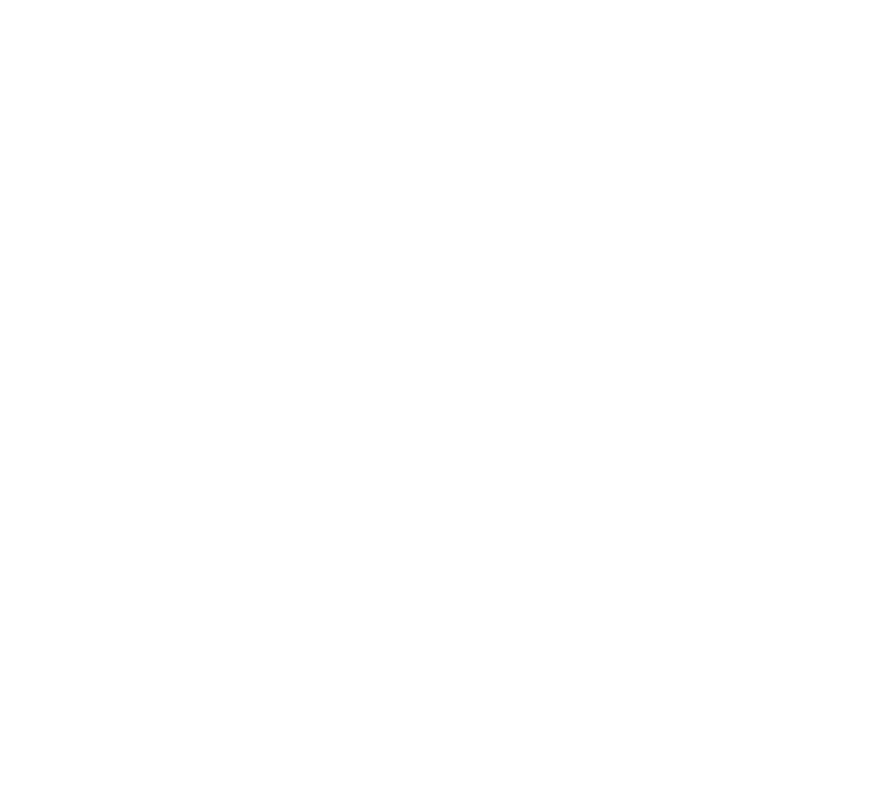
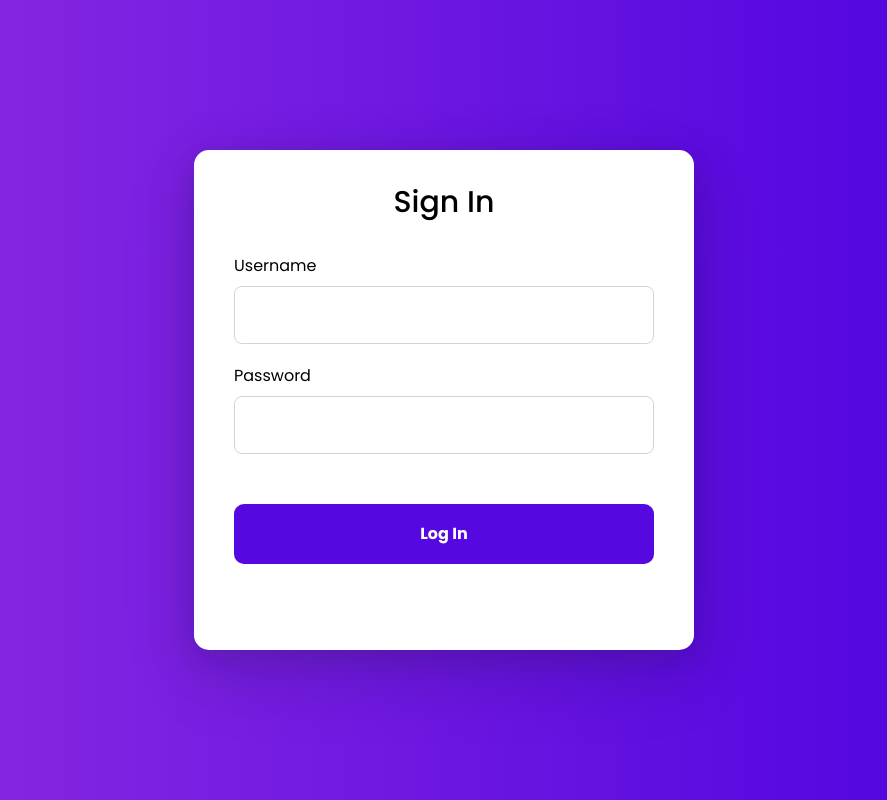
Before and after one commit to yobyeklow/admin_page, a React (Create React App) app: page /admin/login in a window 1280 px wide. Before the commit this address had no page. Shown: the whole page, without its empty margins (196-1083 px from the left). Built offline with nearby package versions, Linux system fonts and the light colour scheme.

Commit message:
Thiet lap tinh nang co ban của Login Page

```diff
--- a/src/App.js
+++ b/src/App.js
@@ -10,8 +10,8 @@
 import ProductPage from "./components/pages/Product/ProductPage";
 import AddProductPage from "./components/pages/Product/AddProductPage";
 import ProductDetailPage from "./components/pages/Product/ProductDetailPage";
-import { Route, Routes } from "react-router-dom";
-import Login from "./components/pages/User/Login";
+import { Route, Routes, useLocation } from "react-router-dom";
+import Login from "./components/pages/Login/Login";
 
 const App = () => {
   return (
@@ -90,15 +90,16 @@
               </div>
             }
           ></Route>
+        </Route>
+
         <Route
-            path="/login"
+          path="/admin/login"
           element={
             <div className="content">
               <Login></Login>
             </div>
           }
         ></Route>
-        </Route>
       </Routes>
     </Fragment>
   );
--- a/src/components/pages/Dashboard.js
+++ b/src/components/pages/Dashboard.js
@@ -3,10 +3,11 @@
 import LineChart from "../chart/LineChart";
 import { request } from "../utils/request";
 import avatar from "../../image/avatarDefault.png";
-import { Link } from "react-router-dom";
+import { Link, Navigate, redirect, useLocation } from "react-router-dom";
 const Dashboard = () => {
   const [totalOrder, setTotalOrder] = useState(null);
   const [totalUser, setTotalUser] = useState(null);
+  const location = useLocation();
   const config = {
     style: "currency",
     currency: "VND",
@@ -36,6 +37,14 @@
   }, []);
 
   return (
+    <>
+      {localStorage.getItem("accessToken") === null ? (
+        <Navigate
+          to="/admin/login"
+          replace
+          state={{ from: location }}
+        ></Navigate>
+      ) : (
         <Fragment>
           <div className="title-content">
             <h1>Welcome, Đại Huy !</h1>
@@ -236,13 +245,15 @@
                           <td>
                             {(item.paymentIntent.status === "Processing" ||
                               item.paymentIntent.status === "Dispatched" ||
-                          item.paymentIntent.status === "Cash on Delivery") && (
+                              item.paymentIntent.status ===
+                                "Cash on Delivery") && (
                               <>
                                 <span className="pending">Pending</span>
                               </>
                             )}
                             {(item.paymentIntent.status === "Cancelled" ||
-                          item.paymentIntent.status === "Not Processed") && (
+                              item.paymentIntent.status ===
+                                "Not Processed") && (
                               <>
                                 <span className="warning">Cancelled</span>
                               </>
@@ -271,6 +282,8 @@
             </div>
           </div>
         </Fragment>
+      )}
+    </>
   );
 };
 
--- /dev/null
+++ b/src/components/pages/Login/Login.js
@@ -0,0 +1,111 @@
+import React, { useState } from "react";
+import "../Login/Login.scss";
+import { Form, Formik, useField } from "formik";
+import * as Yup from "yup";
+import { request } from "../../utils/request";
+import { Navigate, redirect } from "react-router-dom";
+const Login = () => {
+  const [data, setData] = useState(null);
+  const [err, setError] = useState(null);
+  const handleLogin = (values) => {
+    request
+      .post("/auth/signin", values)
+      .then((res) => {
+        setData(res.data);
+        localStorage.setItem("accessToken", res.data.accessToken);
+      })
+      .catch((err) => {
+        setError(err.response.data);
+      });
+  };
+
+  return (
+    <>
+      {localStorage.getItem("accessToken") !== null ? (
+        <Navigate to="/"></Navigate>
+      ) : (
+        <div className="login-page">
+          <div className="login-box">
+            <h3 className="title">Sign In</h3>
+            <Formik
+              initialValues={{
+                username: "",
+                password: "",
+              }}
+              onSubmit={(values, { resetForm }) => {
+                resetForm({
+                  username: "",
+                  password: "",
+                });
+                handleLogin(values);
+              }}
+              validationSchema={Yup.object({
+                username: Yup.string()
+                  .required("Required")
+                  .min(8, "Username must be at least 8 characters"),
+                password: Yup.string()
+                  .required("Required")
+                  .min(8, "Password must be at least 8 characters"),
+              })}
+            >
+              {(formik) => {
+                return (
+                  <Form autoComplete="off" className="">
+                    <div>
+                      <MyInput
+                        label="Username"
+                        id="username"
+                        name="username"
+                        type="text"
+                      >
+                        {err?.message === "User Not found." && (
+                          <span className="text-red-600 text-sm">
+                            {err.message}
+                          </span>
+                        )}
+                      </MyInput>
+                    </div>
+                    <MyInput
+                      label="Password"
+                      id="password"
+                      name="password"
+                      type="password"
+                    >
+                      {err?.message === "Invalid Password!" && (
+                        <span className="text-red-600 text-sm">
+                          {err.message}
+                        </span>
+                      )}
+                    </MyInput>
+                    <button type="submit" className="btn-login">
+                      Log In
+                    </button>
+                  </Form>
+                );
+              }}
+            </Formik>
+          </div>
+        </div>
+      )}
+    </>
+  );
+};
+const MyInput = ({ label, children, ...props }) => {
+  const [field, meta] = useField(props);
+
+  return (
+    <div className="flex flex-col gap-2 mb-5 flex-1">
+      <label htmlFor={props.id || props.name}>{label}</label>
+      <input
+        className="border border-gray-300 rounded-lg w-full max-w-[600px] p-4"
+        {...props}
+        {...field}
+      ></input>
+      {meta.error && meta.touched ? (
+        <div className="text-sm text-red-500">{meta.error}</div>
+      ) : null}
+      {!meta && children && <span>{children}</span>}
+    </div>
+  );
+};
+export default Login;
--- /dev/null
+++ b/src/components/pages/Login/Login.scss
@@ -0,0 +1,35 @@
+.login-page {
+  width: 100%;
+  height: 100vh;
+  box-sizing: border-box;
+  background-image: linear-gradient(to right, #8e2de2, #4a00e0);
+  display: flex;
+  align-items: center;
+  justify-content: center;
+}
+.login-box {
+  width: 500px;
+  height: 500px;
+  padding: 20px 40px;
+  background-color: white;
+  border-radius: 15px;
+  box-shadow: rgba(17, 17, 26, 0.1) 0px 8px 24px,
+    rgba(17, 17, 26, 0.1) 0px 16px 56px, rgba(17, 17, 26, 0.1) 0px 24px 80px;
+}
+.login-box .title {
+  font-size: 30px;
+  font-weight: 500;
+  text-align: center;
+  margin: 20px 0px;
+  margin-bottom: 40px;
+}
+.login-box .btn-login {
+  width: 100%;
+  background-color: #5608e0;
+  color: white;
+  padding: 18px 12px;
+  border-radius: 10px;
+  margin-top: 30px;
+  font-size: 16px;
+  font-weight: 600;
+}
--- a/src/components/pages/Product/AddProductPage.js
+++ b/src/components/pages/Product/AddProductPage.js
@@ -5,6 +5,7 @@
 import PreviewImages from "../../tools/PreviewImages";
 import { request } from "../../utils/request";
 import { useNavigate } from "react-router-dom";
+import * as Yup from "yup";
 const AddProductPage = () => {
   const uploadRef = useRef();
   const navigate = useNavigate();
@@ -87,6 +88,26 @@
           });
           setImageUpload("");
         }}
+        validationSchema={Yup.object({
+          name: Yup.string()
+            .required("Required")
+            .min(8, "Minimum 10 characters"),
+          description: Yup.string()
+            .required("Required")
+            .min(10, "Please enter the description of product"),
+          price: Yup.number()
+            .required("Required")
+            .positive("Must be a positive number"),
+          quantity: Yup.number()
+            .required("Required")
+            .positive("Must be a positive number"),
+          sold: Yup.number()
+            .required("Required")
+            .positive("Must be a positive number"),
+          color: Yup.string().required("Required"),
+          brand: Yup.string().required("Required"),
+          category: Yup.string().required("Required"),
+        })}
       >
         {(formik) => {
           return (
--- /dev/null
+++ b/src/components/tools/ProtectedRoutes.js
@@ -0,0 +1,9 @@
+import React from "react";
+import { useLocation } from "react-router-dom";
+
+const ProtectedRoutes = () => {
+  const location = useLocation();
+  return <div></div>;
+};
+
+export default ProtectedRoutes;
--- a/src/index.scss
+++ b/src/index.scss
@@ -84,6 +84,7 @@
 .main {
   background-color: #f9f9f9;
   height: auto;
+  min-height: 100vh;
 }
 .main-container {
   width: 94%;
```
Lines whose indentation alone changed are shown as unchanged.
